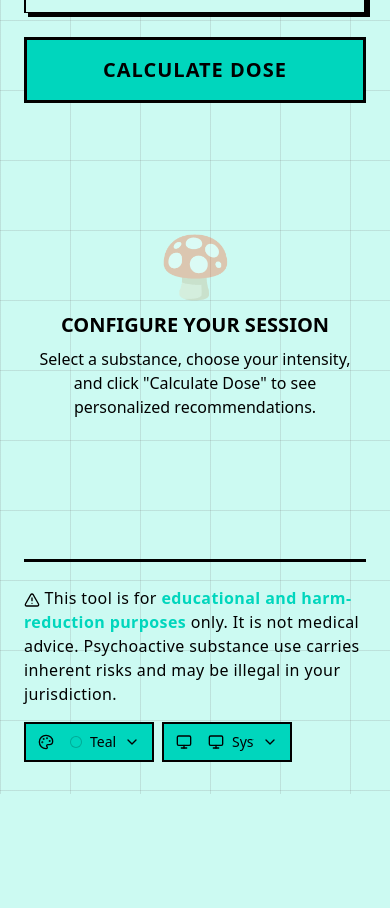
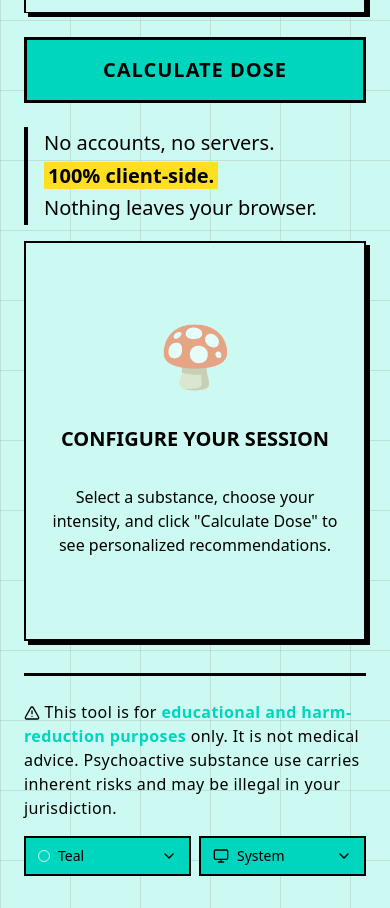
Before and after one commit to ing-norante/mycodosing.wtf, a React (Vite) app: page / in a window 390 px wide. Shown: the part 1380-2288 px from the top of the page. Before the commit the page ends 2174 px from the top, so only its background shows below. Built offline with nearby package versions, Linux system fonts and the light colour scheme.

Commit message:
Refactor Footer and ResultPanel components for improved layout and styling; update theme and mode selectors for better responsiveness and user experience.

```diff
--- a/src/components/Footer.tsx
+++ b/src/components/Footer.tsx
@@ -1,4 +1,4 @@
-import { TriangleAlert, Sun, Moon, Monitor, Palette } from "lucide-react";
+import { TriangleAlert, Sun, Moon, Monitor } from "lucide-react";
 import {
   Select,
   SelectContent,
@@ -38,14 +38,14 @@ export function Footer() {
           inherent risks and may be illegal in your jurisdiction.
         </p>
       </div>
-      <div className="flex flex-wrap items-center gap-2">
+      <div className="flex w-full items-center justify-between gap-2 sm:w-auto sm:justify-end">
         {/* Color Theme Selector */}
         <Select
           value={colorTheme}
           onValueChange={(v) => setColorTheme(v as ColorTheme)}
         >
-          <SelectTrigger className="w-[130px]">
-            <Palette className="mr-2 size-4" />
+          <SelectTrigger className="w-full sm:w-[130px]">
+            {/* <Palette className="mr-2 size-4" /> */}
             <SelectValue placeholder="Theme" />
           </SelectTrigger>
           <SelectContent>
@@ -56,7 +56,10 @@ export function Footer() {
                   <span className="flex items-center gap-2">
                     <span
                       className="border-foreground/20 inline-block size-3 rounded-full border"
-                      style={{ backgroundColor: theme.color }}
+                      style={{
+                        backgroundColor: theme.color,
+                        borderColor: `var(--background)`,
+                      }}
                     />
                     {theme.label}
                   </span>
@@ -68,10 +71,7 @@ export function Footer() {
 
         {/* Mode Selector */}
         <Select value={mode} onValueChange={(v) => setMode(v as Mode)}>
-          <SelectTrigger className="w-[130px]">
-            {mode === "light" && <Sun className="mr-2 size-4" />}
-            {mode === "dark" && <Moon className="mr-2 size-4" />}
-            {mode === "system" && <Monitor className="mr-2 size-4" />}
+          <SelectTrigger className="w-full sm:w-[130px]">
             <SelectValue placeholder="Mode" />
           </SelectTrigger>
           <SelectContent>
--- a/src/components/ResultPanel.tsx
+++ b/src/components/ResultPanel.tsx
@@ -259,15 +259,25 @@ interface ResultPanelProps {
 export function ResultPanel({ result }: ResultPanelProps) {
   if (!result) {
     return (
-      <div className="flex min-h-[400px] flex-col items-center justify-center text-center">
-        <div className="mb-4 text-6xl opacity-30">🍄</div>
-        <h3 className="mb-2 text-xl font-bold uppercase">
-          Configure your session
-        </h3>
-        <p className="max-w-sm">
-          Select a substance, choose your intensity, and click "Calculate Dose"
-          to see personalized recommendations.
+      <div className="space-y-4">
+        <p className="border-foreground border-l-4 pl-4 text-xl leading-relaxed font-medium">
+          No accounts, no servers. <br />
+          <span className="bg-yellow-300 px-1 font-bold text-black dark:bg-yellow-400">
+            100% client-side.
+          </span>
+          <br />
+          Nothing leaves your browser.
         </p>
+        <Card className="flex min-h-[400px] flex-col items-center justify-center p-4 text-center">
+          <div className="mb-4 text-6xl opacity-50">🍄</div>
+          <h3 className="mb-2 text-xl font-bold uppercase">
+            Configure your session
+          </h3>
+          <p className="max-w-sm">
+            Select a substance, choose your intensity, and click "Calculate
+            Dose" to see personalized recommendations.
+          </p>
+        </Card>
       </div>
     );
   }
```
